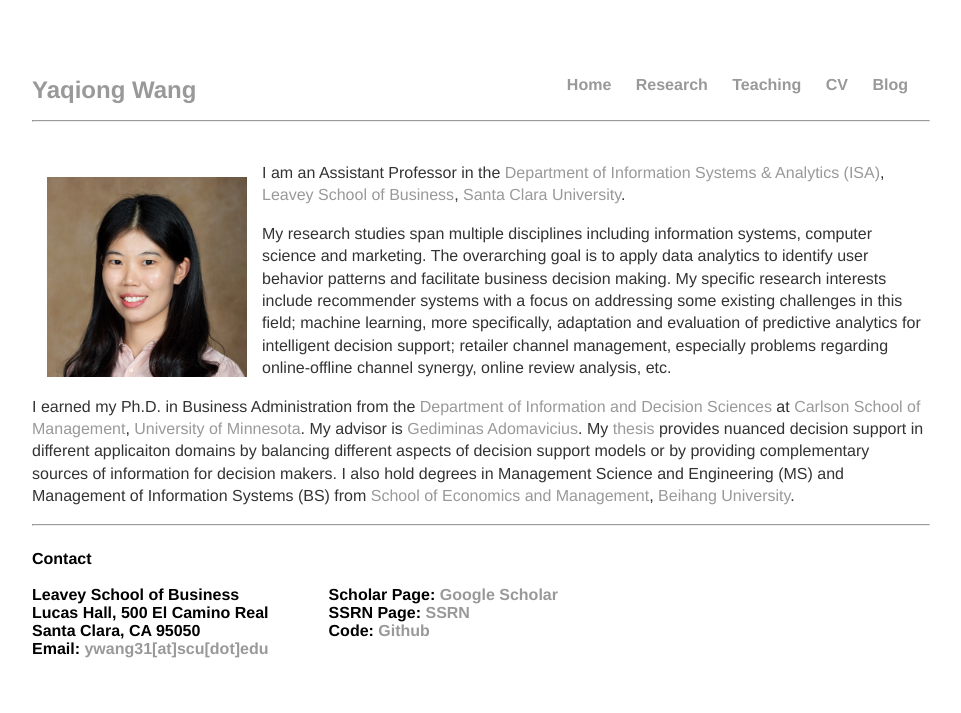
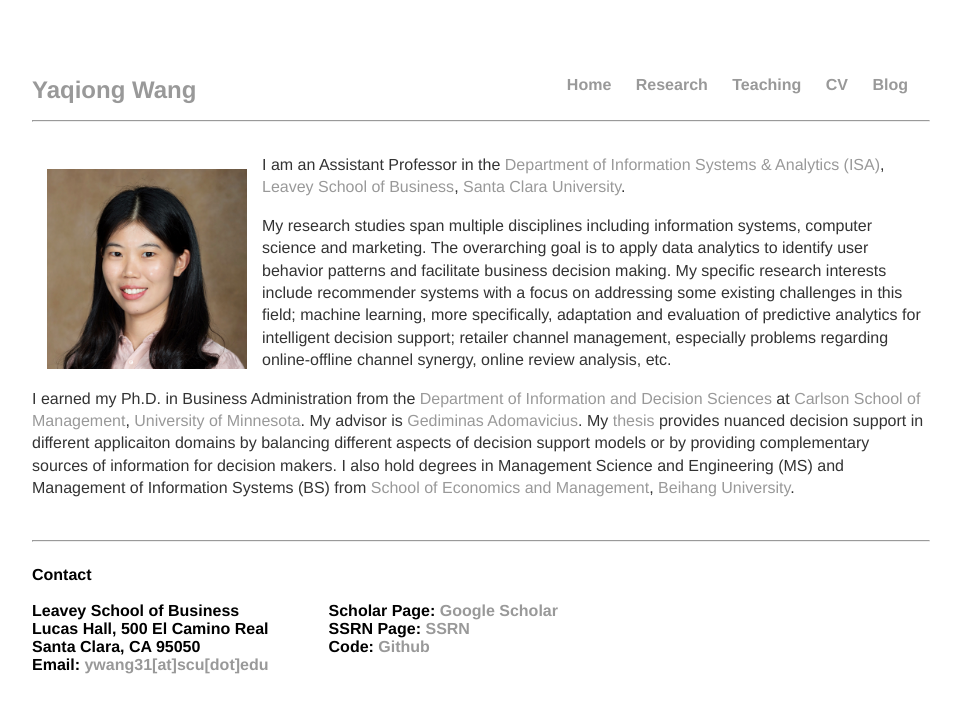
Before and after one commit to YaqiongWang/PersonalWeb, a Jekyll site: the page built from index.html, in a window 1280 px wide. Shown: the top 713 px of the page, without its empty margins (160-1121 px from the left). Built offline with Jekyll 4.4.1, drawn with Linux system fonts in a browser that asks for light colours.

Commit message:
Update default.html

```diff
--- a/_layouts/default.html
+++ b/_layouts/default.html
@@ -20,13 +20,13 @@
     		</ul>
 		</nav>
 		</div>
-		<hr style="width:100%; border-width:1px; color:#d5d5d5; margin-bottom: 1.5em;">
-		<div class="container" style="float:left">
+		<hr style="width:100%; border-width:1px; color:#d5d5d5; margin-bottom: 1em;">
+		<div class="container" style="float:left; margin-bottom: 1.5em">
 
 			{{ content }}
 
 		</div><!-- /.container -->
-		<hr style="width:100%; border-width:1px; color:#d5d5d5; margin-top: 3em;">
+		<hr style="width:100%; border-width:1px; color:#d5d5d5">
 		<footer>
     		<ul id = "contact">
 			<li>Contact</li>
```
